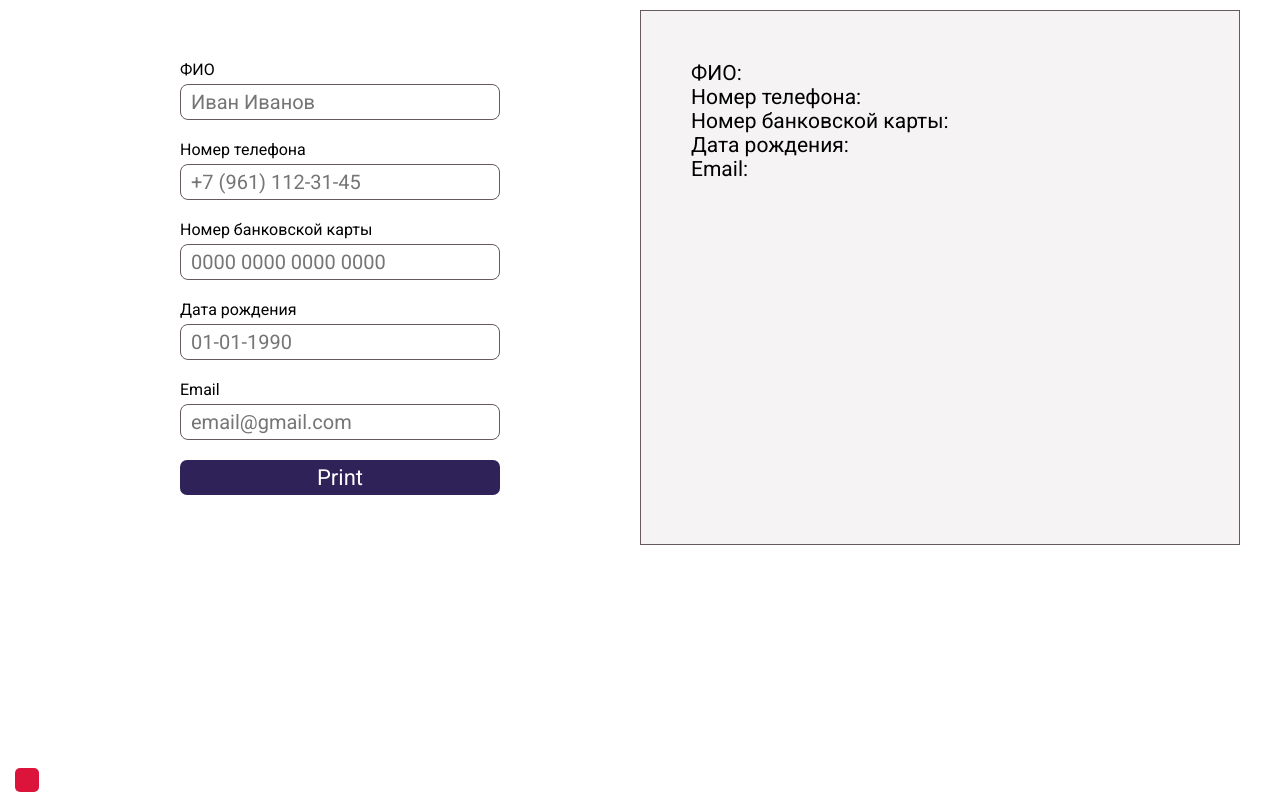
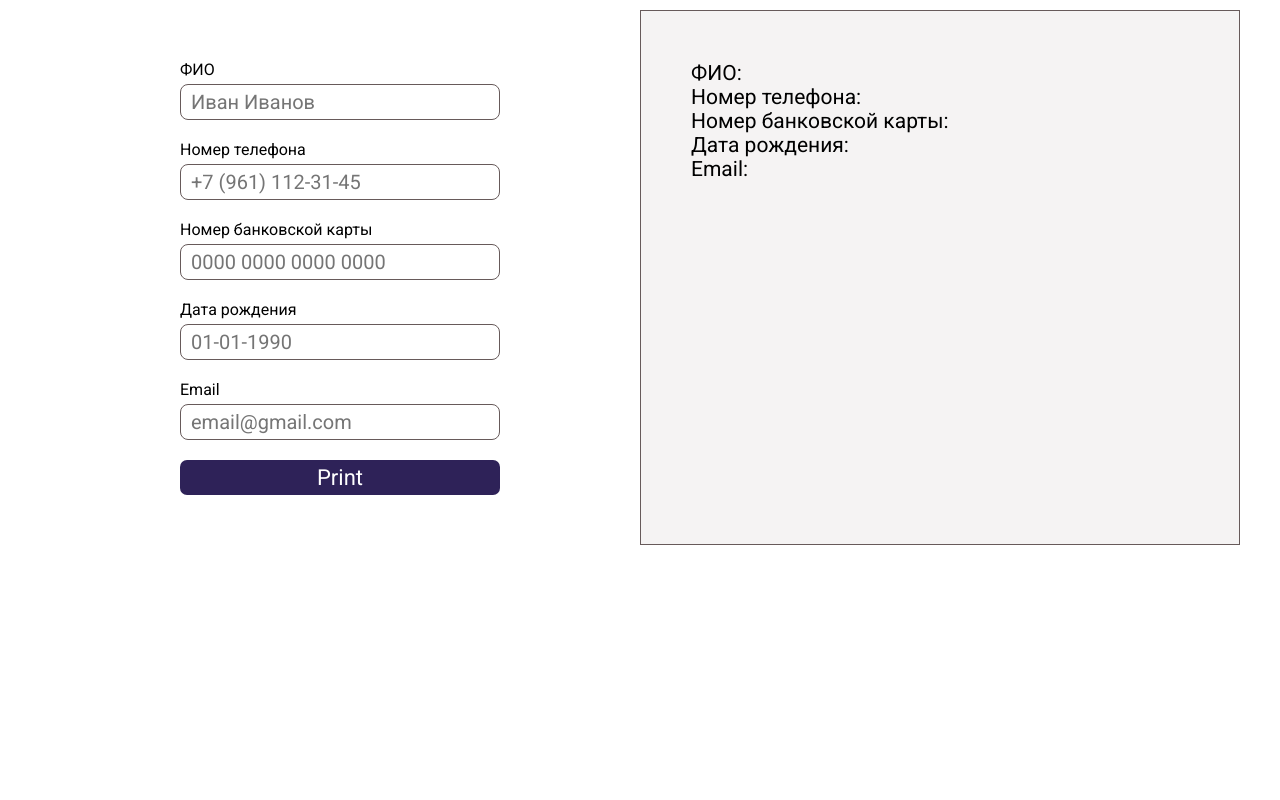
Before and after one commit to Artem2001S/react-form, a React (Create React App) app: page / in a window 1280 px wide. Built offline with nearby package versions, Linux system fonts and the light colour scheme.

Commit message:
fix: hide alert

```diff
--- a/src/components/Alert/Alert.scss
+++ b/src/components/Alert/Alert.scss
@@ -9,4 +9,8 @@
   background-color: crimson;
   font-size: 0.9rem;
   color: #ffffff;
+
+  @media print {
+    display: none;
+  }
 }
--- a/src/containers/MainContainer.js
+++ b/src/containers/MainContainer.js
@@ -17,6 +17,7 @@ function MainContainer({
   changeValidationStatusHandler
 }) {
   const handlePrintClick = () => {
+    // update store
     changeValidationStatusHandler(validateInputsArray(inputsData));
 
     if (validateInputsArray(inputsData) === true) {
@@ -39,7 +40,9 @@ function MainContainer({
         submitHandler={handlePrintClick}
       />
       <ResultForm inputs={inputsData} />
-      {validationStatus === true || <Alert>{validationStatus}</Alert>}
+      {validationStatus === true || validationStatus === '' || (
+        <Alert>{validationStatus}</Alert>
+      )}
     </HorizontalList>
   );
 }
--- a/src/redux/reducers/formInputs.js
+++ b/src/redux/reducers/formInputs.js
@@ -33,7 +33,7 @@ const initialState = {
       value: ''
     }
   ],
-  validationStatus: false
+  validationStatus: ''
 };
 
 export const formInputs = (state = initialState, action) => {
--- a/src/utils/validateInputs.js
+++ b/src/utils/validateInputs.js
@@ -13,7 +13,7 @@ export function validateInputsArray(inputs) {
       return `Заполните поле ${input.label}`;
     }
 
-    const validationResult = validateField(input.name, input.value);
+    const validationResult = validateField(input.name, input.value.trim());
 
     if (validationResult !== true) {
       return validationResult;
```
